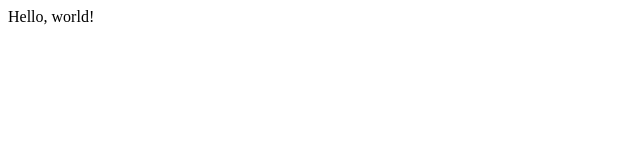
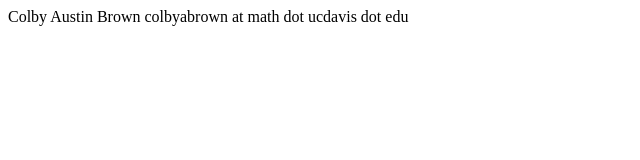
Before and after one commit to colbyaustinbrown/website, a plain HTML site: page public_html/index.html in a window 1280 px wide. Shown: the whole page, without its empty margins (0-640 px from the left). Drawn offline with Linux system fonts and the light colour scheme.

Commit message:
Add email address

```diff
--- a/public_html/index.html
+++ b/public_html/index.html
@@ -3,6 +3,8 @@
         <title>Colby Austin Brown</title>
 </head>
 <body>
-        Hello, world!
+        Colby Austin Brown
+
+        colbyabrown at math dot ucdavis dot edu
 </body>
 </html>
```
